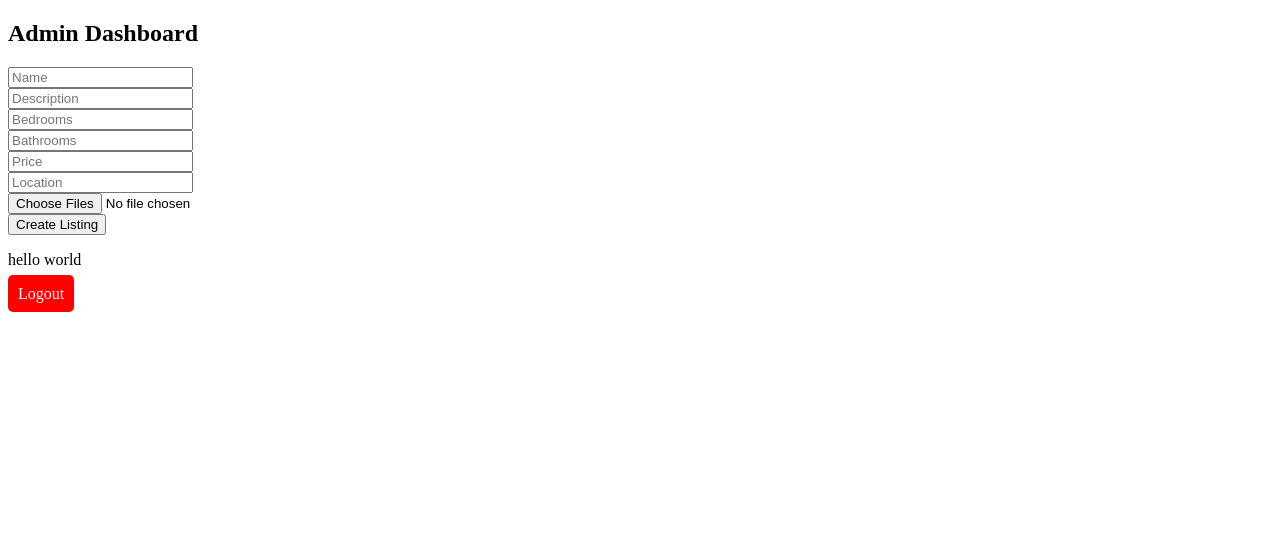
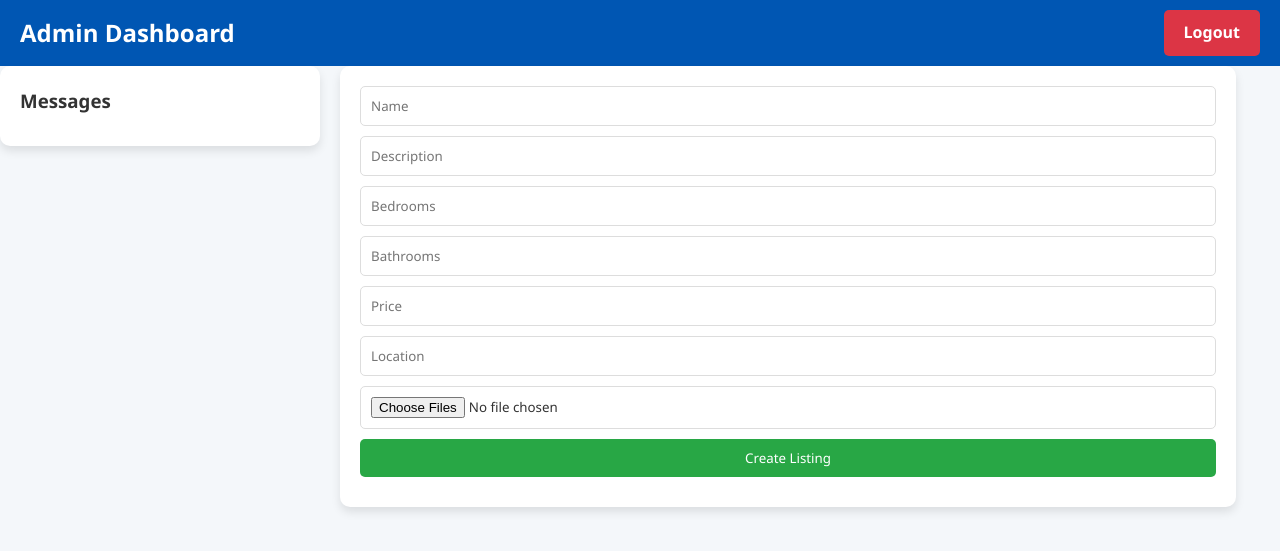
Before and after one commit to sangidahuda/Software_Engineering, a Flask app: template app/templates/admin_dashboard.html in a window 1280 px wide. Shown: the top 551 px of the page. Run offline with Flask 3, Linux system fonts and the light colour scheme; the template is opened without the code that fills it, so the values that code supplies are empty.

Commit message:
worked on admin dashboard styling

```diff
--- /dev/null
+++ b/app/static/adashboard.css
@@ -0,0 +1,124 @@
+* {
+    margin: 0;
+    padding: 0;
+    box-sizing: border-box;
+    font-family: 'Segoe UI', Tahoma, Geneva, Verdana, sans-serif;
+  }
+
+  body {
+    background-color: #f4f7fa;
+    color: #333;
+    font-size: 16px;
+    line-height: 1.6;
+  }
+
+  .header {
+    display: flex;
+    justify-content: space-between;
+    align-items: center;
+    background-color: #0056b3;
+    color: #fff;
+    padding: 10px 20px;
+  }
+
+  h2 {
+    margin: 0;
+  }
+
+  .logout-button {
+    background-color: #dc3545;
+    color: #fff;
+    padding: 10px 20px;
+    text-decoration: none;
+    border-radius: 5px;
+    font-weight: bold;
+    transition: background-color 0.3s;
+  }
+
+  .logout-button:hover {
+    background-color: #bd2130;
+  }
+
+  #inbox-container {
+    width: 25%;
+    float: left;
+    margin-right: 20px;
+    padding: 20px;
+    background: #fff;
+    border-radius: 10px;
+    box-shadow: 0 5px 10px rgba(0, 0, 0, 0.1);
+  }
+
+  #inbox-container h3 {
+    margin-bottom: 10px;
+  }
+
+  ul#userList {
+    list-style-type: none;
+    padding: 0;
+    max-height: 400px;
+    overflow-y: auto;
+  }
+
+  ul#userList li {
+    background: #e9ecef;
+    padding: 10px;
+    margin-bottom: 5px;
+    border-radius: 5px;
+    cursor: pointer;
+    transition: background-color 0.3s;
+  }
+
+  ul#userList li:hover {
+    background: #dee2e6;
+  }
+
+  #propertyList {
+    width: 70%;
+    float: left;
+    padding: 20px;
+    background: #fff;
+    border-radius: 10px;
+    box-shadow: 0 5px 10px rgba(0, 0, 0, 0.1);
+  }
+
+  input[type="text"],
+  input[type="number"],
+  input[type="file"],
+  button[type="submit"] {
+    width: 100%;
+    padding: 10px;
+    margin-bottom: 10px;
+    border: 1px solid #ddd;
+    border-radius: 5px;
+  }
+
+  button[type="submit"] {
+    background-color: #28a745;
+    color: white;
+    border: none;
+    cursor: pointer;
+    transition: background-color 0.3s;
+  }
+
+  button[type="submit"]:hover {
+    background-color: #218838;
+  }
+
+  @media screen and (max-width: 768px) {
+    .header {
+      flex-direction: column;
+    }
+
+    .logout-button {
+      margin-top: 10px;
+    }
+
+    #inbox-container,
+    #propertyList {
+      width: 100%;
+      float: none;
+      margin-right: 0;
+      margin-bottom: 20px;
+    }
+  }
--- a/app/templates/admin_dashboard.html
+++ b/app/templates/admin_dashboard.html
@@ -3,13 +3,20 @@
 <head>
   <meta charset="UTF-8" />
   <title>Admin Dashboard</title>
+  <link rel="stylesheet" href="{{ url_for('static', filename='adashboard.css') }}">
+  <script src="https://code.jquery.com/jquery-3.6.0.min.js"></script>
 </head>
 <body>
+  <div class="header">
     <h2>Admin Dashboard</h2>
+    <a href="{{ url_for('main.logout') }}" class="logout-button">Logout</a>
+  </div>
+
+  <div id="inbox-container">
+    <h3>Messages</h3>
     <ul id="userList">
     </ul>
-
-    <script src="https://code.jquery.com/jquery-3.6.0.min.js"></script>
+  </div>
 
   <div id="propertyList">
     <form
@@ -18,7 +25,7 @@
       enctype="multipart/form-data"
     >
       <input type="text" name="title" placeholder="Name" required /><br />
-        <input type="text" name="description" placeholder= "Description" required /><br />
+      <input type="text" name="description" placeholder="Description" required /><br />
       <input type="number" name="bedrooms" placeholder="Bedrooms" required /><br />
       <input type="number" name="bathrooms" placeholder="Bathrooms" required /><br />
       <input type="number" name="price" placeholder="Price" required /><br />
@@ -26,10 +33,7 @@
       <input type="file" name="images" accept="image/jpeg, image/png" multiple required/><br />
       <button type="submit">Create Listing</button>
     </form>
-      <p>hello world</p>
   </div>
-
-    <a href="{{ url_for('main.logout') }}" style="color: white; background-color: red; padding: 10px; text-decoration: none; border-radius: 5px;">Logout</a>
 
   <script>
     $(document).ready(function () {
@@ -39,15 +43,14 @@
           type: "GET",
           success: function (response) {
             var userList = $("#userList");
-              userList.empty(); // Clear existing list
+            userList.empty();
             response.user_list.forEach(function (user) {
               var listItem = $("<li>").text(user.name);
               listItem.on("click", function () {
-
                 // Redirects to user-specific conversation page
                 window.location.href = "/admin_messages/" + user.sender_id;
               });
-                userList.prepend(listItem);
+              userList.append(listItem);
             });
           },
           error: function (error) {
```
Also changed, not shown: app/__init__.py (+25 -17 lines), app/templates/admin_messages.html (+4 -5 lines). Lines whose indentation alone changed are shown as unchanged.
